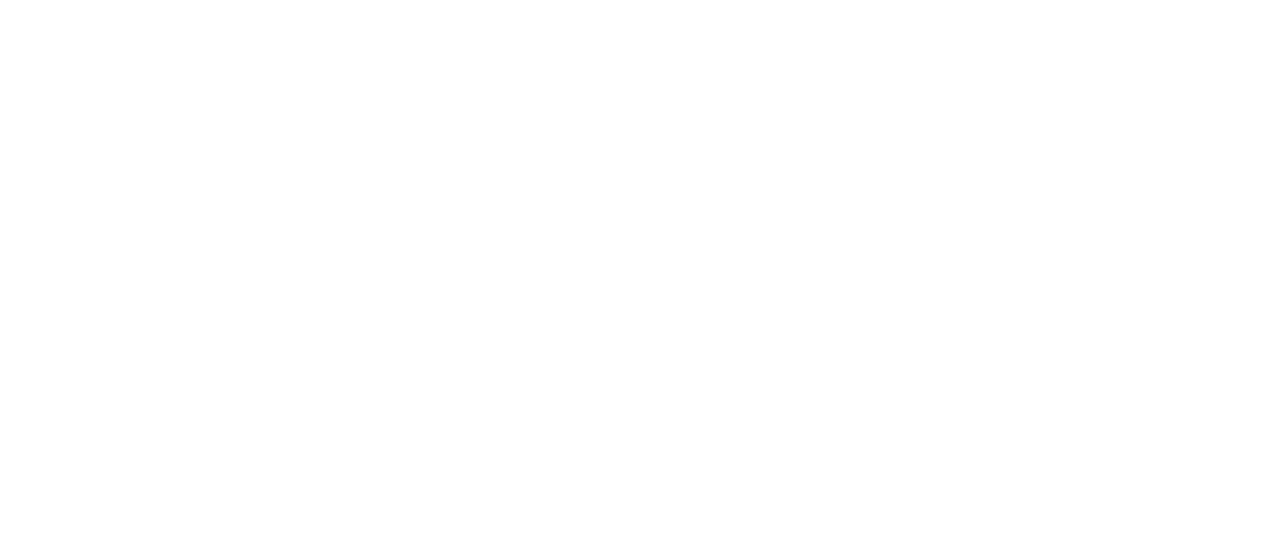
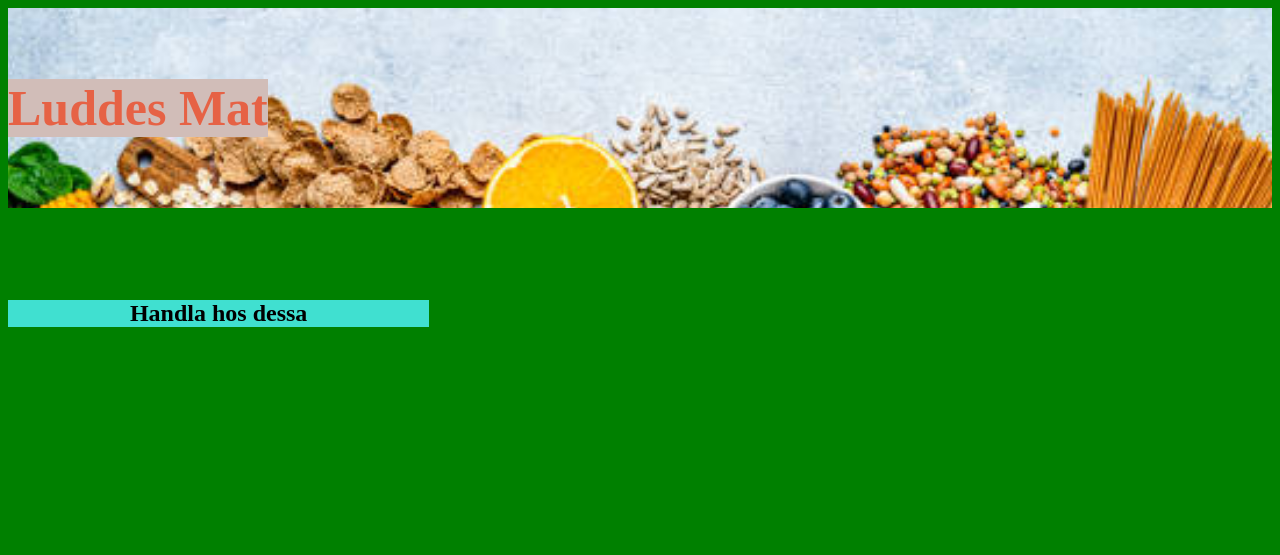
Before and after one commit to TE23DSterkyLudvig/Litet-projekt-receptsida-projekt-del-2, a plain HTML site: page index.html in a window 1280 px wide. Drawn offline with Linux system fonts and the light colour scheme.

Commit message:
klar med header

```diff
--- a/index.html
+++ b/index.html
@@ -8,7 +8,10 @@
 </head>
 <body>
  <header>
-
+    <h1 id="rubrik">Luddes Mat</h1>
  </header>
+ <nav>
+    <h2 id="navrubrik">Handla hos dessa</h2>
+ </nav>
 </body>
 </html>
--- a/style.css
+++ b/style.css
@@ -1,3 +1,30 @@
+body{
+    display: grid;
+    grid-template-columns: 2fr 4fr;
+    grid-template-rows:  34vh 34vh;
+    background-color: green;
+}
+
 header{
-    background-image: url(./);
+    background-image: url(./img/gettyimages-1457889029-612x612.jpg);
+    background-repeat: no-repeat;
+    background-attachment: fixed;
+    background-size: cover;
+    background-position: center center;
+    display: flex;
+    flex-direction: row;
+    justify-content:first baseline;
+    height: 200px;
+    align-items: center;
+    grid-column: 1/3;
 }
+#rubrik{
+    color: #e66245;
+    background-color: #d1bdb8;
+    font-size: 50px;
+}
+#navrubrik{
+text-align: center;
+background-color: turquoise;
+}
+nav
```
